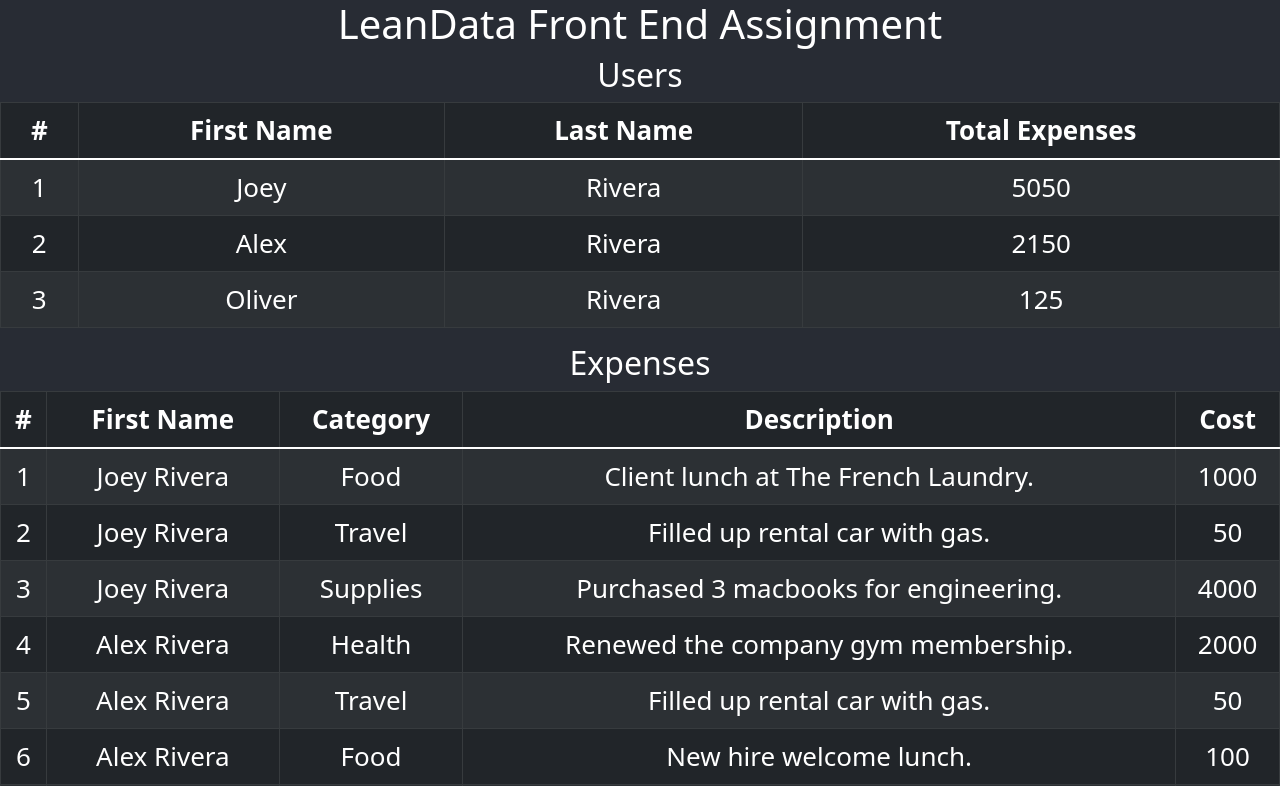
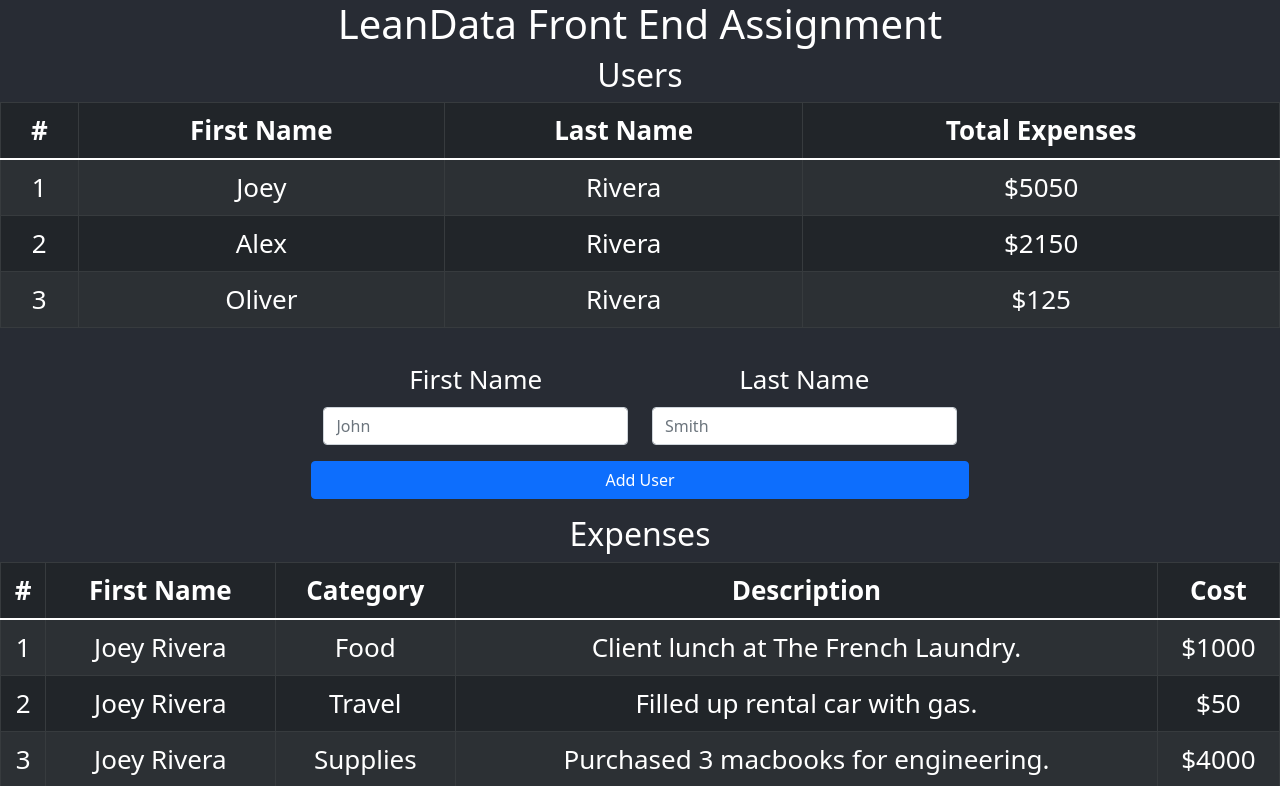
Before and after one commit to JoeyRivera01/leanData-Front-End-Hw, a React (Create React App) app: page / in a window 1280 px wide. Shown: the top 786 px of the page. Built offline with nearby package versions, Linux system fonts and the light colour scheme.

Commit message:
Added functionality to handle adding users and then displaying the new user

```diff
--- a/src/App.js
+++ b/src/App.js
@@ -1,12 +1,10 @@
-import {useState} from 'react';
+import {useState, useEffect} from 'react';
 import UsersTable from './components/UsersTable.js';
 import ExpenseTable from './components/ExpenseTable.js';
 import CompanyExpensesTable from './components/CompanyExpensesTable.js'
 import './App.css';
 
 const App = () => {
-  const [nextUserId, setNextUserId] = useState(4);
-  const [categories, setCategories] = useState(['Food', 'Travel', 'Supplies', 'Health']);
   const [expensesByCategory, setExpensesByCategory] = useState({
     'Food': 1100,
     'Travel': 50,
@@ -51,8 +49,8 @@ const App = () => {
   return (
     <div className="App">
       <h1>LeanData Front End Assignment</h1>
-      <UsersTable users={users} nextUserId={nextUserId}/>
-      <ExpenseTable users={users} categories={categories}/>
+      <UsersTable users={users} setUsers={setUsers}/>
+      <ExpenseTable users={users} expensesByCategory={expensesByCategory}/>
       <CompanyExpensesTable expensesByCategory={expensesByCategory}/>
     </div>
   );
--- a/src/components/CompanyExpensesTable.js
+++ b/src/components/CompanyExpensesTable.js
@@ -19,7 +19,7 @@ const CompanyExpensesTable = ({expensesByCategory}) => {
               <tr key={index * Math.floor(Math.random() * 100000) + 1}>
                 <td>{index + 1}</td>
                 <td>{category}</td>
-                <td>{totalExpense}</td>
+                <td>{'$' + totalExpense}</td>
               </tr>
             )}
         </tbody>
--- a/src/components/ExpenseTable.js
+++ b/src/components/ExpenseTable.js
@@ -1,6 +1,8 @@
+import { useState } from 'react';
 import { Table } from 'react-bootstrap';
 
-const ExpenseTable = ({users}) => {
+const ExpenseTable = ({users, expensesByCategory}) => {
+  const [categories, setCategories] = useState(['Food', 'Travel', 'Supplies', 'Health']);
   let entryNum = 1;
 
   return (
@@ -20,12 +22,12 @@ const ExpenseTable = ({users}) => {
           { users &&
             Object.entries(users).map(([userId, user]) => (
               user.expenses.map(expense =>
-                <tr key={userId}>
+                <tr key={userId * Math.floor(Math.random() * 100000) + 1} className={userId}>
                   <td>{entryNum++}</td>
                   <td>{user.firstName + ' ' + user.lastName}</td>
                   <td>{expense.category}</td>
                   <td>{expense.description}</td>
-                  <td>{expense.cost}</td>
+                  <td>{'$' + expense.cost}</td>
                 </tr>
               ))
             )}
--- a/src/components/UsersTable.js
+++ b/src/components/UsersTable.js
@@ -1,6 +1,30 @@
-import { Table } from 'react-bootstrap';
+import { useState, useEffect } from 'react';
+import { Table, Form, Row, Col, Button } from 'react-bootstrap';
 
-const UsersTable = ({users}) => {
+const UsersTable = ({users, setUsers}) => {
+  const [nextUserId, setNextUserId] = useState(4);
+  const [firstName, setFirstName] = useState('');
+  const [lastName, setLastName] = useState('');
+
+  const handleAddUser = (e) => {
+    e.preventDefault();
+    setUsers({...users, nextUserId: {
+      firstName,
+      lastName,
+      expenses: [],
+      totalExpenses: 0
+    }});
+    setNextUserId(prevState => prevState + 1);
+    console.log(nextUserId);
+  }
+
+  const handleFirstNameInput = (e) => {
+    setFirstName(e.target.value);
+  }
+
+  const handleLastNameInput = (e) => {
+    setLastName(e.target.value);
+  }
 
   return (
     <>
@@ -21,11 +45,40 @@ const UsersTable = ({users}) => {
                 <td>{index + 1}</td>
                 <td>{user.firstName}</td>
                 <td>{user.lastName}</td>
-                <td>{user.totalExpenses}</td>
+                <td>{'$' + user.totalExpenses}</td>
               </tr>
             )}
         </tbody>
       </Table>
+      <Form className="userForm" style={{margin:'2vh'}} onSubmit={(e) => handleAddUser(e)}>
+        <Row>
+          <Col>
+            <Form.Group className="mb-3" controlId="firstName">
+              <Form.Label>First Name</Form.Label>
+              <Form.Control
+                required
+                type="text"
+                placeholder="John"
+                onChange={handleFirstNameInput}
+              />
+            </Form.Group>
+          </Col>
+          <Col>
+            <Form.Group className="mb-3" controlId="lastName">
+            <Form.Label>Last Name</Form.Label>
+            <Form.Control
+              required
+              type="text"
+              placeholder="Smith"
+              onChange={handleLastNameInput}
+            />
+          </Form.Group>
+          </Col>
+          <Button variant="primary" type="submit">
+            Add User
+          </Button>
+        </Row>
+      </Form>
     </>
   );
 }
```
